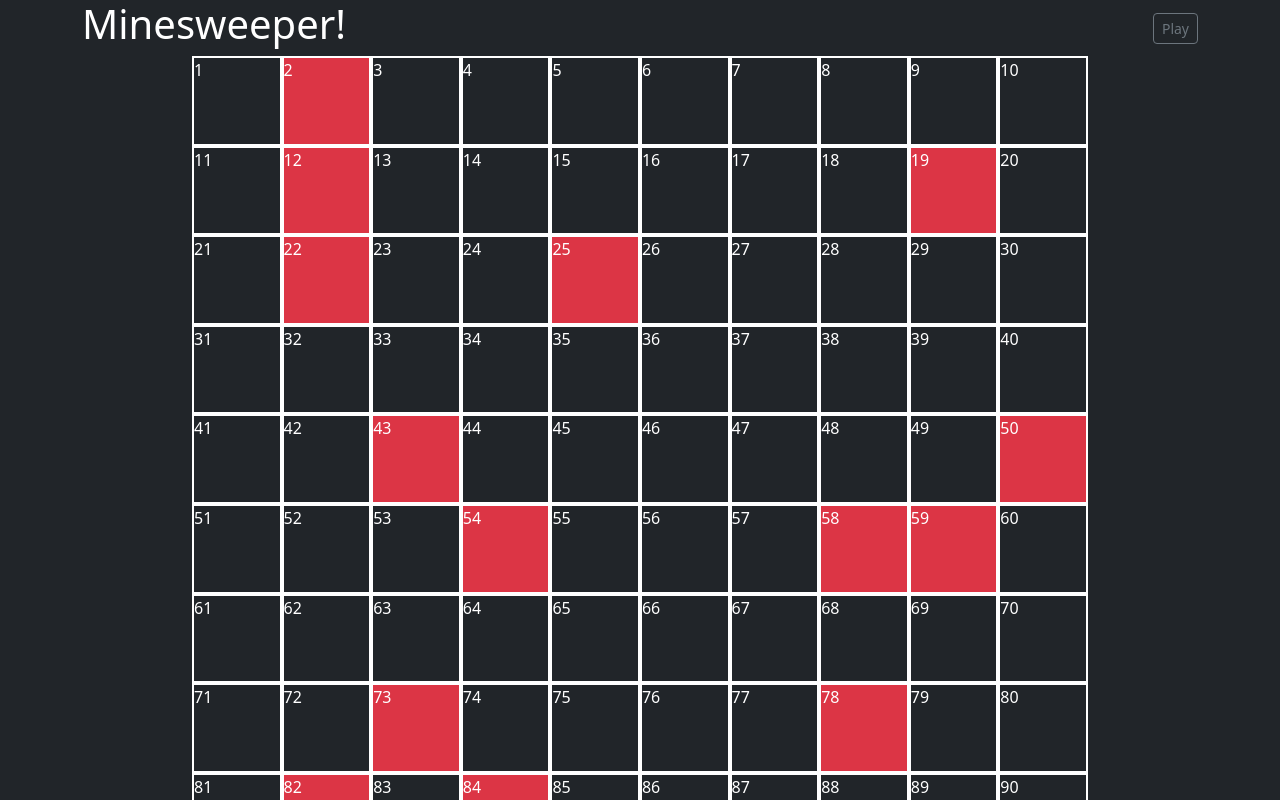
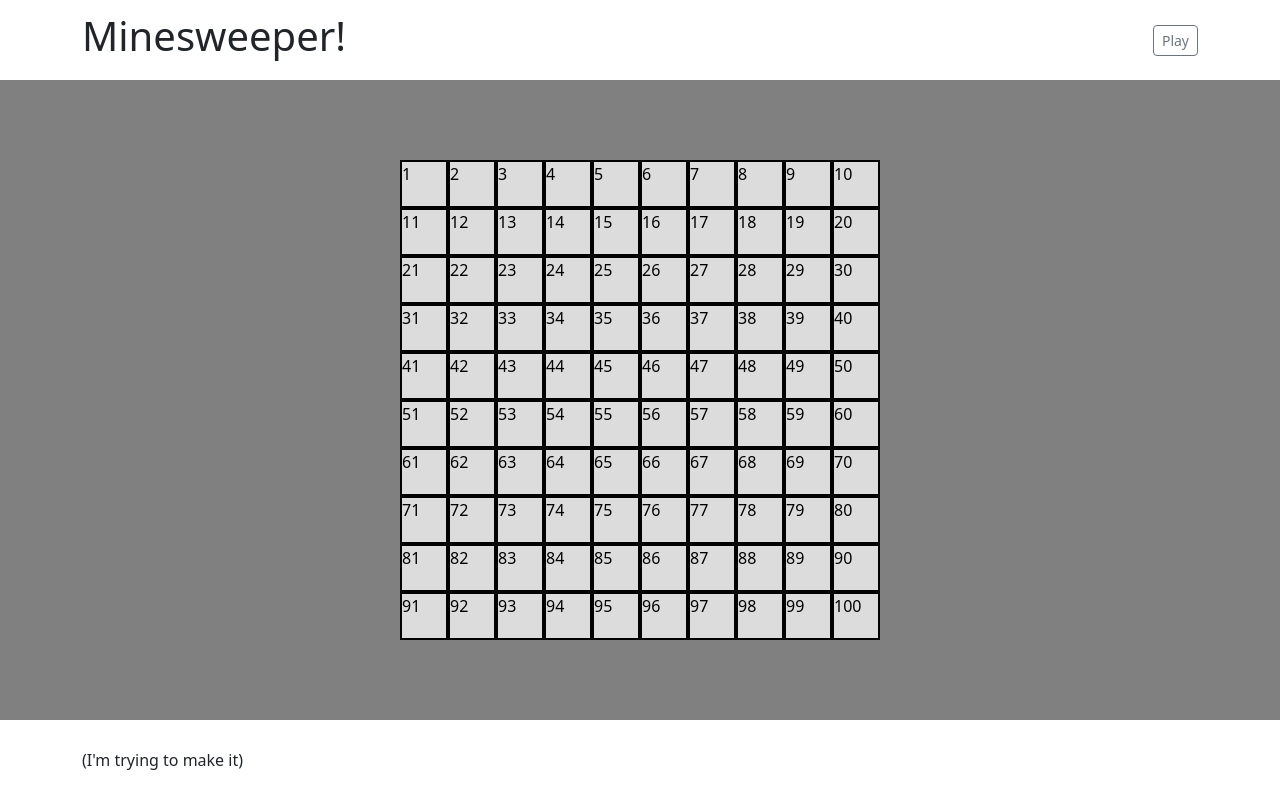
Before and after one commit to Dario-Miccinelli/js-campominato-dom, a plain HTML site: page index.html in a window 1280 px wide. Both pictures are taken after a click on the button "Play". Shown: the top 800 px of the page. Drawn offline with nearby package versions, Linux system fonts and the light colour scheme.

Commit message:
bombe funzionanti

```diff
--- a/assets/css/style.css
+++ b/assets/css/style.css
@@ -3,8 +3,29 @@
     width: calc(100% / 10);
     aspect-ratio: 1/1;
     border: 2px solid;
+    background-color: gainsboro;
+    color: black;
 }
 
 #griglia {
-    width: 70%;
+    width: 40%;
 }
+
+body {
+
+    margin: auto;
+}
+
+
+main {
+    background-color: gray;
+    height: 80vh;
+}
+
+header {
+    height: 10vh;
+}
+
+footer {
+    height: 10vh;
+}
--- a/assets/js/main.js
+++ b/assets/js/main.js
@@ -3,8 +3,8 @@ let gridContainer = document.getElementById('griglia');
 let bombsArray = [];
 
 
-
-while (bombsArray.length < 16) {
+function myFunction() {
+ while (bombsArray.length < 16) {
     let randomBombNumber = Math.round(Math.random() * (100-1)) +1;
 
     if (bombsArray.includes (randomBombNumber)) {
@@ -24,7 +24,7 @@ function creaQuadrato(num) {
 
     if (bombsArray.includes(i)){
         div.innerText = num;
-        div.classList.toggle("bg-danger")
+
     }
 
     else {
@@ -38,20 +38,39 @@ function creaQuadrato(num) {
 
     for(i = 1; i <= 100; i++){
 
-     let quadrato = creaQuadrato(i);
-     quadrato.addEventListener("click", function attivaQuadrato(){
-        console.log(this);
-        this.classList.toggle("bg-primary")
+     let quadrato = creaQuadrato(i); // ok
+     if(bombsArray.includes(i)){
 
-        if(bombsArray.includes(i)){
+        quadrato.addEventListener("click",
+        function creaQuadrato(){
 
+            this.classList.toggle("bg-danger")
+            if(!alert('Peccato :( hai perso! schiaccia ok per giocare ancora'))
 
-        }
+            {window.location.reload();}
+        })
+
+    }
+
+    else{
+
+        quadrato.addEventListener("click",
+        function creaQuadrato(){
+
+            this.classList.toggle("bg-primary")
 
         })
+
+    }
 
         console.log(quadrato.innerText);
 
          griglia.append(quadrato)
 
      }
+
+
+
+
+
+    }
--- a/index.html
+++ b/index.html
@@ -9,20 +9,20 @@
     <link rel="stylesheet" href="https://cdn.jsdelivr.net/npm/bootstrap@5.2.2/dist/css/bootstrap.min.css">
     <link rel="stylesheet" href="./assets/css/style.css">
 </head>
-<body class="text-white bg-dark">
+<body>
 
 
     <header class="container d-flex justify-content-between align-items-center">
 
         <h1>Minesweeper!</h1>
-        <button class="btn btn-outline-secondary btn-sm" >Play</button>
+        <button onclick ="myFunction()" class="btn btn-outline-secondary btn-sm" >Play</button>
 
 
       </header>
 
-      <main class="d-flex align-items-center justify-content-center">
+      <main class="d-flex align-items-center justify-content-center ">
 
-        <div id="griglia" class="d-flex flex-wrap">
+        <div id="griglia" class="d-flex flex-wrap p-3">
 
 
 
```
